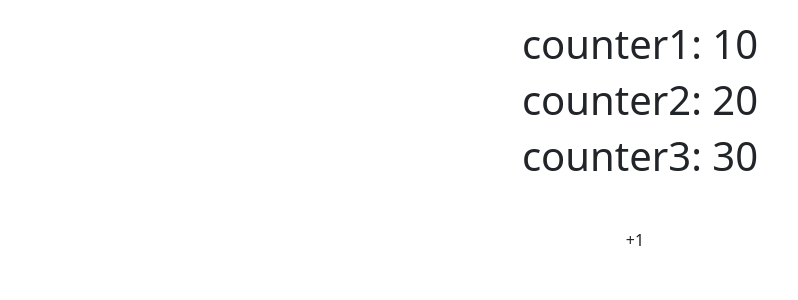
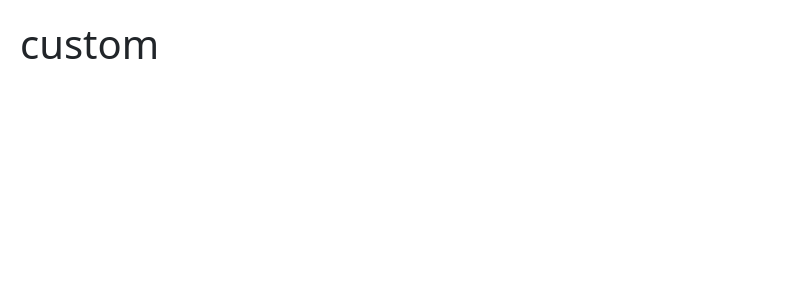
Before and after one commit to gonza87/HooksApp, a React (Vite) app: page / in a window 1280 px wide. Shown: the top 300 px of the page, without its empty margins (0-798 px from the left). Built offline with nearby package versions, Linux system fonts and the light colour scheme.

Commit message:
Counterwithcustomhook

```diff
--- /dev/null
+++ b/src/01-usestate/CounterWithCustomHook.jsx
@@ -0,0 +1,6 @@
+const CounterWithCustomHook = () =>
+    {
+    return <h1>custom</h1>
+}
+
+export default CounterWithCustomHook;
--- a/src/main.jsx
+++ b/src/main.jsx
@@ -1,11 +1,14 @@
 import { StrictMode } from "react";
 import { createRoot } from "react-dom/client";
 import HooksApp from "./HooksApp";
+
+// import CounterApp from "./01-usestate/CounterApp";
+import CounterWithCustomHook from "./01-usestate/CounterWithCustomHook";
 import "./index.css";
-import CounterApp from "./01-usestate/CounterApp";
 
 createRoot(document.getElementById("root")).render(
   <StrictMode>
-    <CounterApp />
+    {/* <CounterApp /> */}
+    <CounterWithCustomHook/>
   </StrictMode>
 );
```
